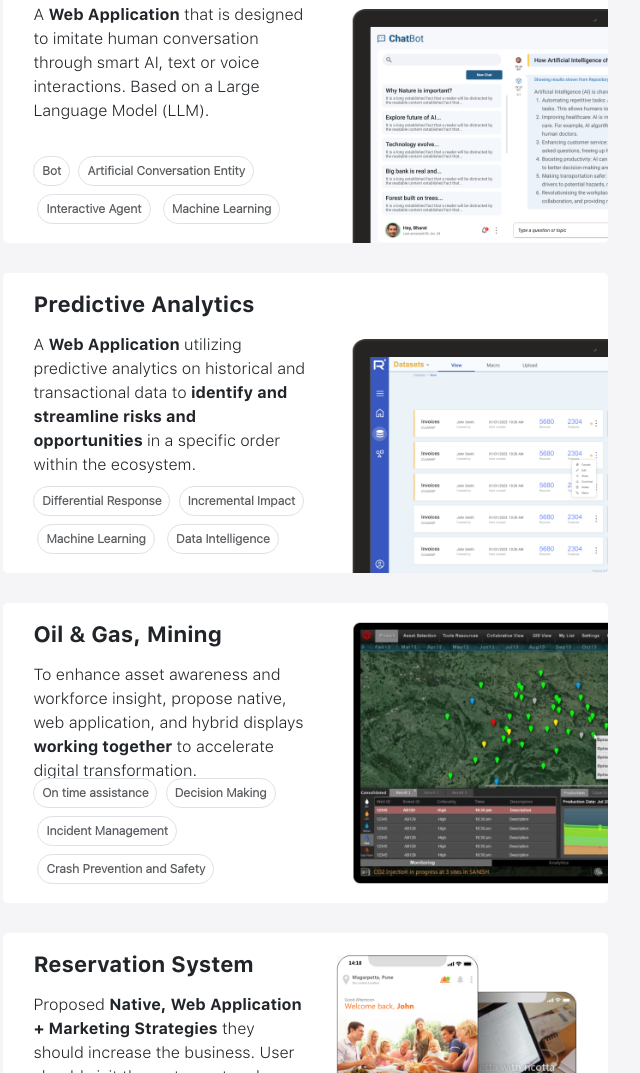
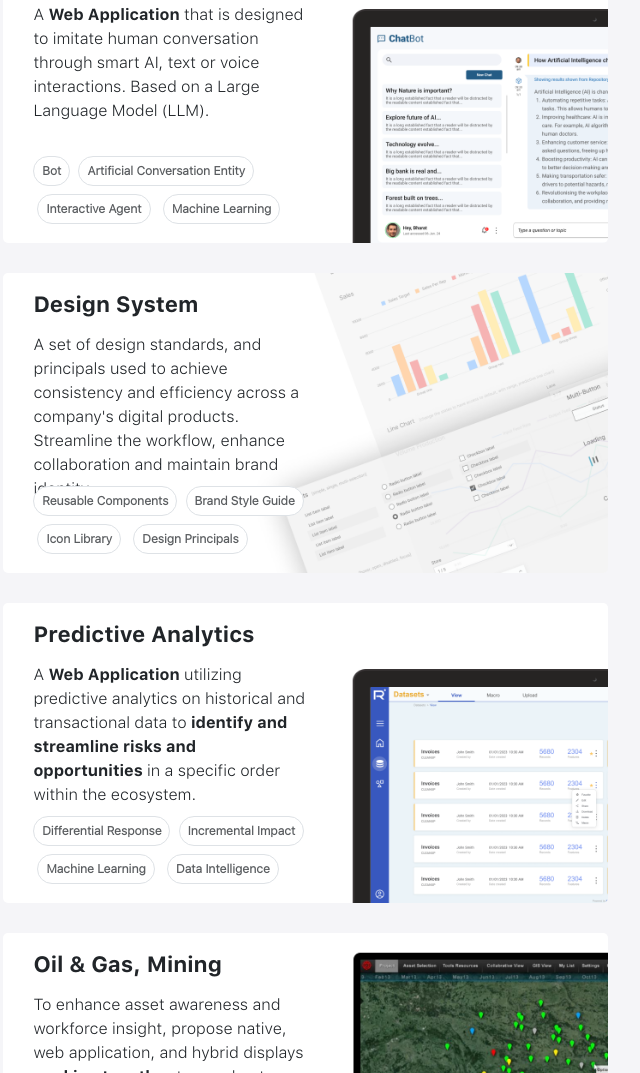
Before and after one commit to saching77/saching77.github.io, a plain HTML site: page index.html in a window 1280 px wide. Shown: the part 2596-3669 px from the top of the page, without its empty margins (544-1184 px from the left). Drawn offline with nearby package versions, Linux system fonts and the light colour scheme.

Commit message:
Update index.html

```diff
--- a/index.html
+++ b/index.html
@@ -272,7 +272,7 @@
                         </div>
                     </a>
 
-                    <!--<a href="./static/templates/design-system.html" class="text-decoration-none">
+                    <a href="./static/templates/design-system.html" class="text-decoration-none">
                         <div class="card">
                             <img class="card-img" src="./static/images/design-system/Design System_Card.png" alt="Card Background" >
                             <div class="card-img-overlay">
@@ -295,7 +295,7 @@
 
                             </div>
                         </div>
-                    </a>-->
+                    </a>
 
                     <a href="./static/templates/predictive-analytics.html" class="text-decoration-none">
                         <div class="card">
```
